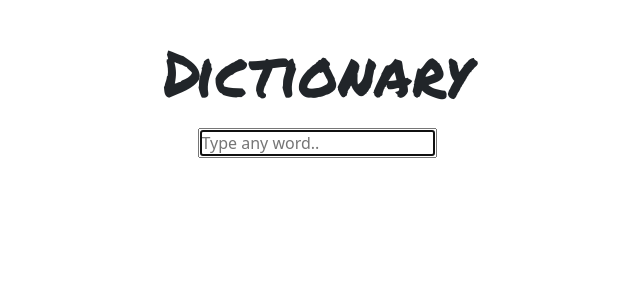
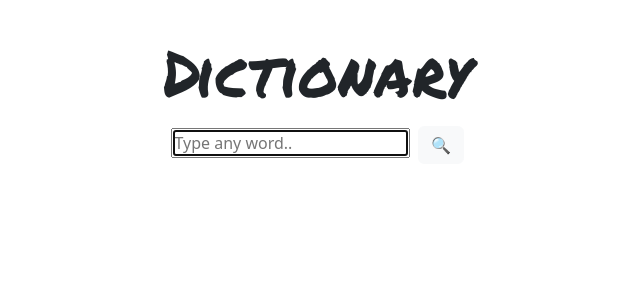
Before and after one commit to elinalak/Dictionary, a React (Create React App) app: page / in a window 1280 px wide. Shown: the top 300 px of the page, without its empty margins (323-963 px from the left). Built offline with nearby package versions, Linux system fonts and the light colour scheme; no server answers.

Commit message:
Added button

```diff
--- a/src/Dictionary.js
+++ b/src/Dictionary.js
@@ -22,6 +22,12 @@ export default function Dictionary() {
   function handleSubmit(event) {
     event.preventDefault();
     console.log("Is submitting");
+    search();
+  }
+
+  function handleClick(event) {
+    event.preventDefault();
+    console.log("click");
     search();
   }
 
@@ -58,7 +64,14 @@ export default function Dictionary() {
             placeholder="Type any word.."
             autoFocus="on"
             onChange={changeWord}
-          ></input>
+          />
+          <button
+            className="btn btn-light ms-2"
+            type="button"
+            onClick={handleClick}
+          >
+            🔍
+          </button>
         </form>
         <Result response={response} photos={photos} />
       </div>
```
